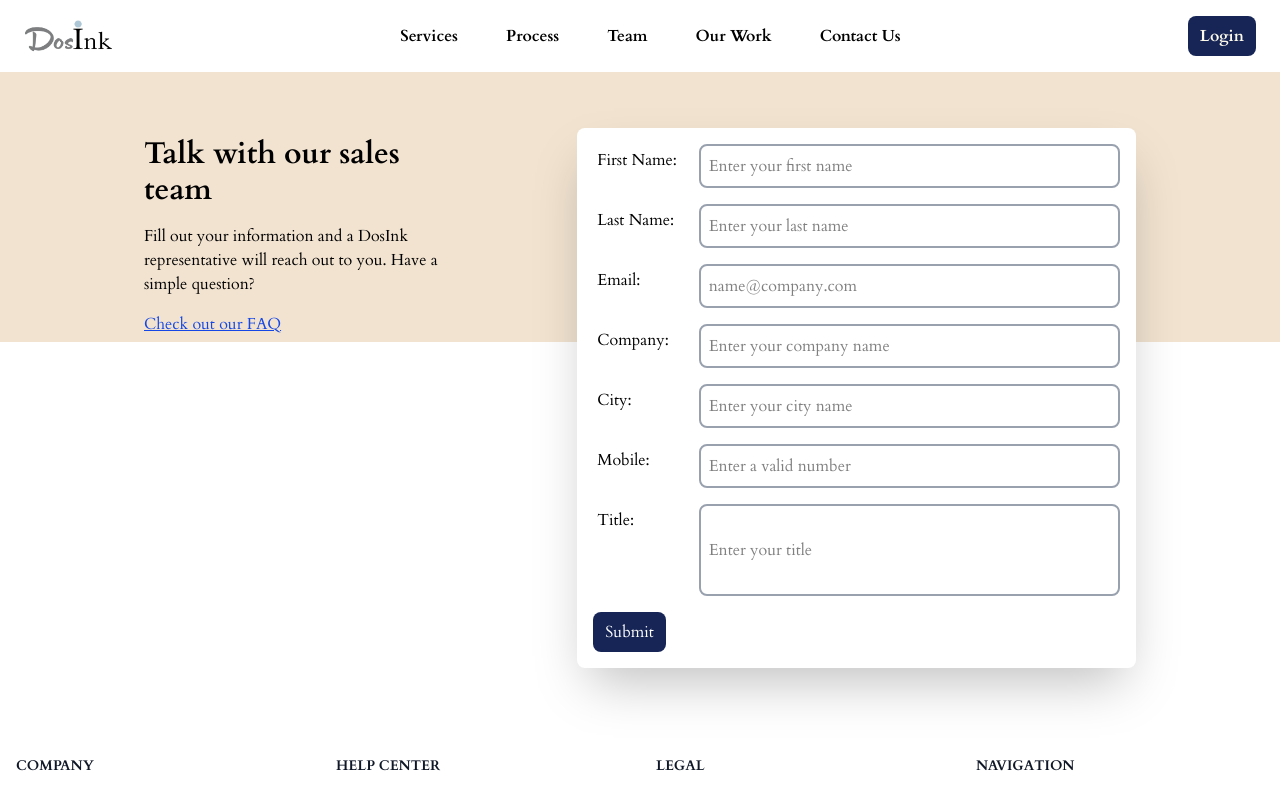
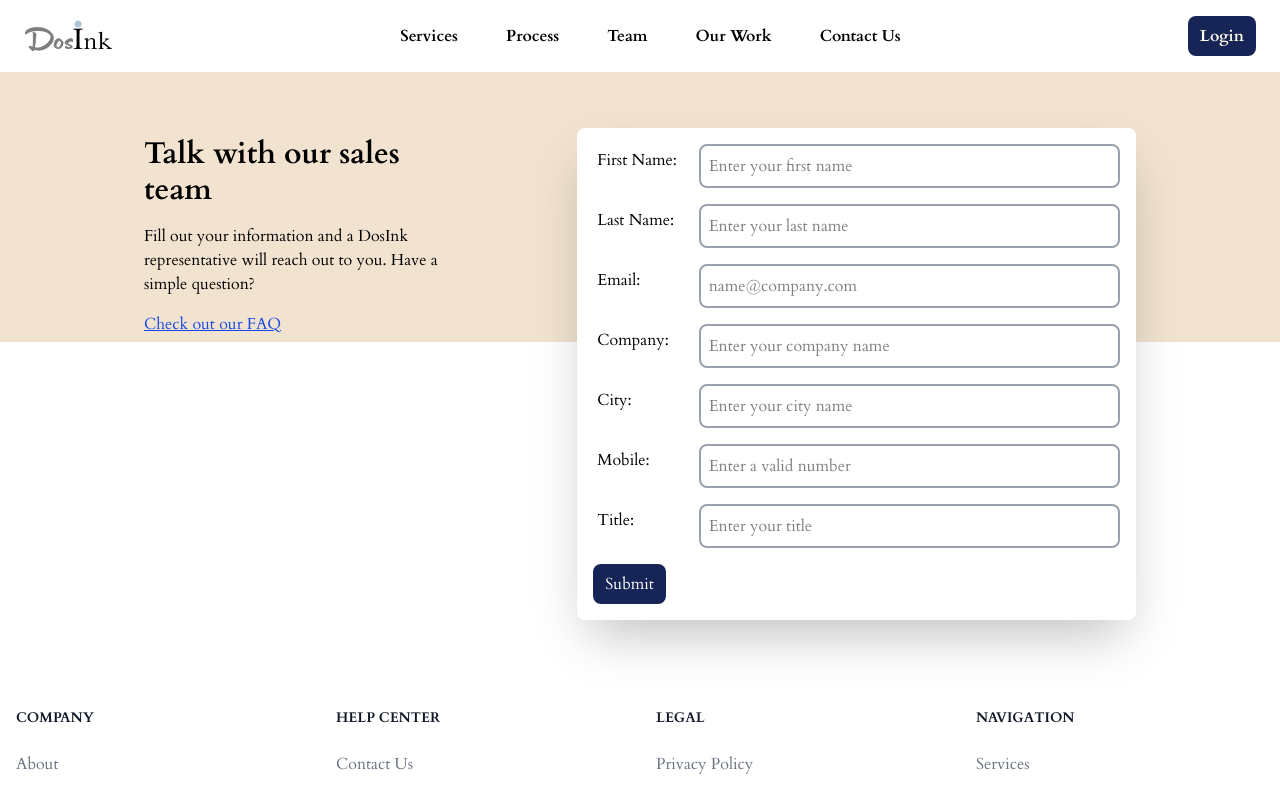
Before and after one commit to Peshal-git/dosink-loyaltymanagement, a React (Vite) app in the folder client/: page /contact in a window 1280 px wide. Shown: the top 794 px of the page. Built offline with nearby package versions, Linux system fonts and the light colour scheme.

Commit message:
Form css edit

```diff
--- a/client/src/components/Form.jsx
+++ b/client/src/components/Form.jsx
@@ -88,16 +88,17 @@ export const Form = () => {
 
           <div className="flex w-full flex-col md:col-span-3 lg:col-span-6 lg:flex-row lg:items-start">
             <label htmlFor="title" className="p-1 lg:w-[20%]">
-              Title:
+            Title:
             </label>
             <input
               type="text"
               placeholder="Enter your title"
-              className="min-h-23 w-full overflow-x-hidden overflow-y-auto rounded-lg border-2 border-gray-400 p-2 sm:h-auto lg:w-[80%]"
+              className="truncate rounded-lg border-2 border-gray-400 p-2 lg:w-[80%]"
               maxLength="40"
               name="title"
-            ></input>
+            />
           </div>
+
         </div>
 
         <button className="cursor-pointer rounded-lg bg-blue-950 px-3 py-2 text-white hover:bg-gray-500 md:self-start" name="submit">
```
